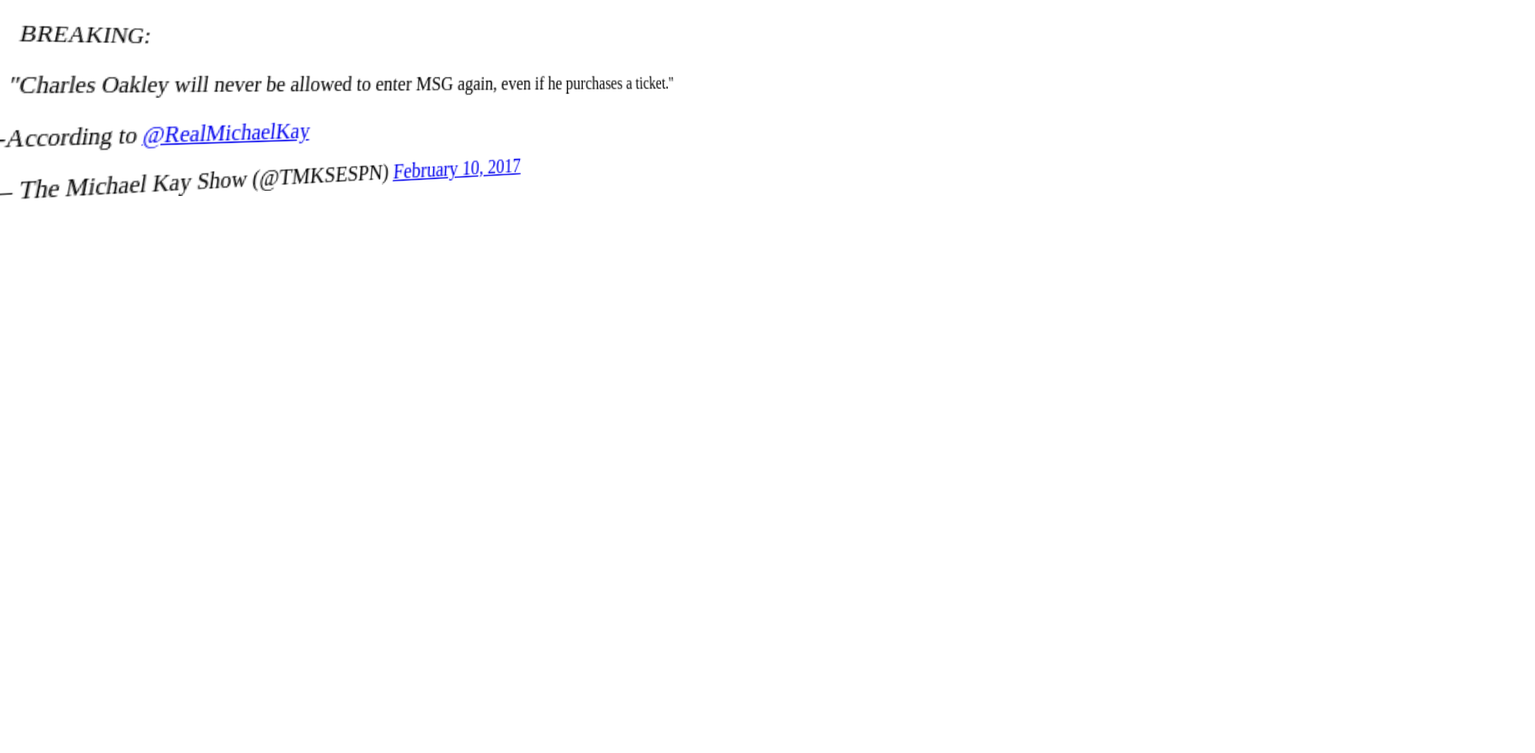
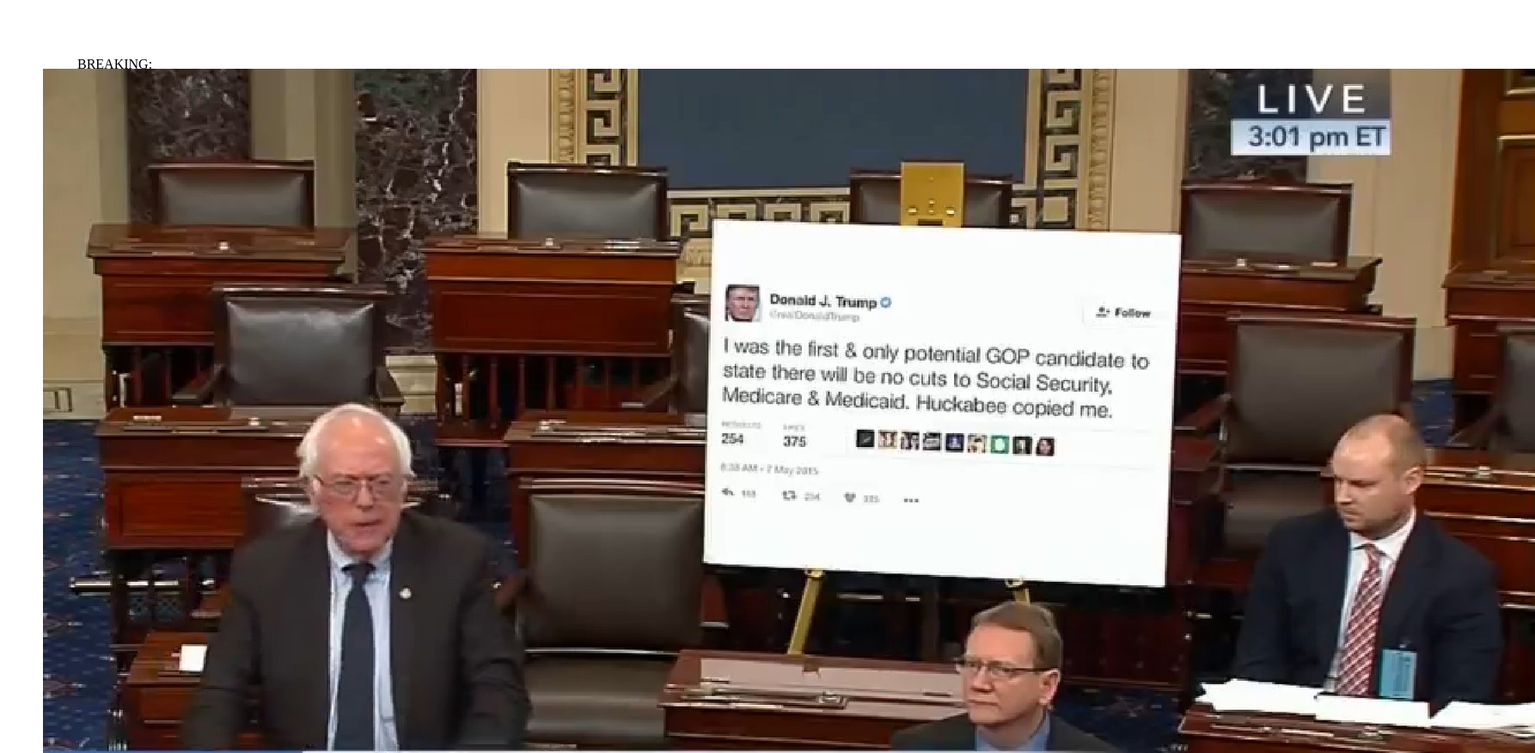
Before and after one commit to menottim/sanders-tweet, a plain HTML site: page index.html in a window 1280 px wide. Shown: the top 876 px of the page at 86% size, 1786 px wide, since content can reach past the window. Before the commit the page ends 800 px from the top, so only its background shows below. Drawn offline with Linux system fonts and the light colour scheme.

Commit message:
experimentation

```diff
--- a/index.html
+++ b/index.html
@@ -12,6 +12,13 @@ div#rotatetweet {
 0,	0,	1,	0,
 119,	6,	0,	1
 )
+position: absolute;
+		left: 117px;
+		top: 544px;
+		width: 818px;
+		height: 30px;
+		overflow: hidden;
+
 }
 </style>
 
@@ -23,7 +30,7 @@ div#rotatetweet {
 <blockquote class="twitter-tweet" data-lang="en"><p lang="en" dir="ltr">BREAKING:<br><br>&quot;Charles Oakley will never be allowed to enter MSG again, even if he purchases a ticket.&quot;<br><br>-According to <a href="https://twitter.com/RealMichaelKay">@RealMichaelKay</a></p>&mdash; The Michael Kay Show (@TMKSESPN) <a href="https://twitter.com/TMKSESPN/status/830150614478946304">February 10, 2017</a></blockquote>
 </div>
 <script async src="//platform.twitter.com/widgets.js" charset="utf-8"></script>
-
+<img src="sanders.jpg">
 
 </body>
 </html>
```
Also changed, not shown: sanders.jpg (added).
